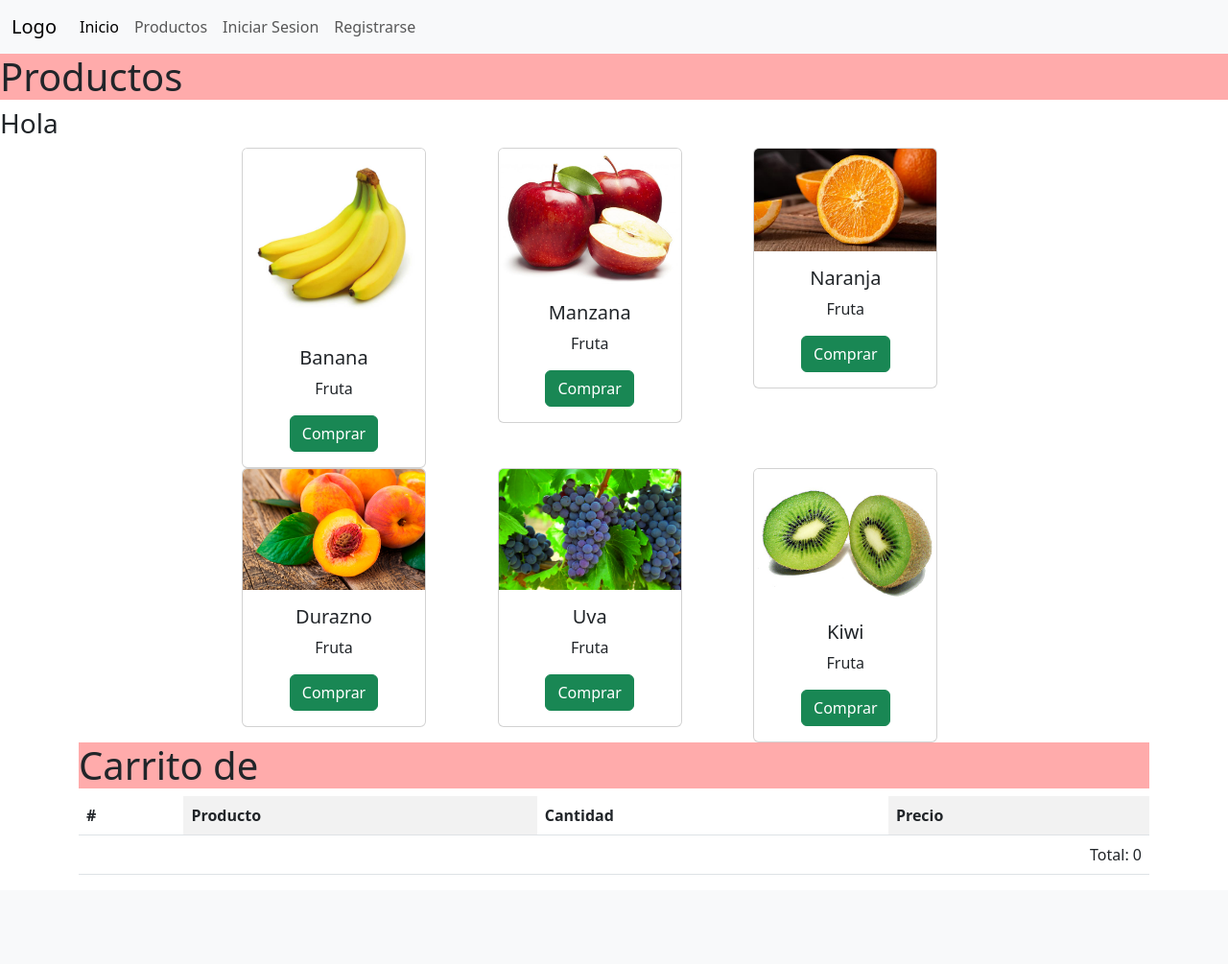
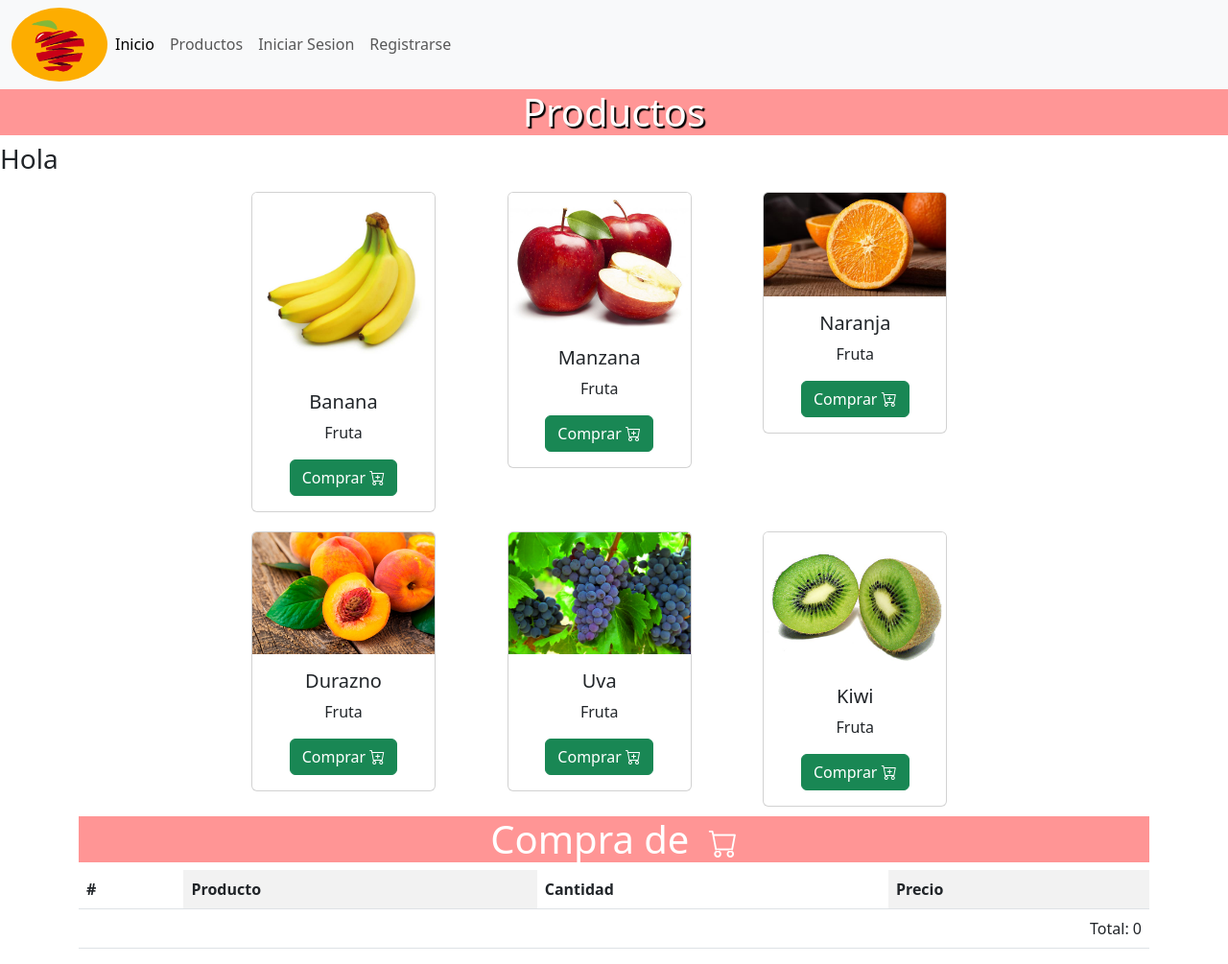
Before and after one commit to Leonel0805/E-commerce, a Django app: page /tienda/ in a window 1280 px wide. Shown: the whole page at 96% size. Before the commit the page ends 912 px from the top, so only its background shows below. Run offline with Django 4.2, Linux system fonts and the light colour scheme; data comes from the database, SQL or seed files in the repository; both versions use the stored data as it was after the commit.

Commit message:
agregando estilos base

```diff
--- a/base/static/css/style.css
+++ b/base/static/css/style.css
@@ -1,7 +1,58 @@
 h1{
-    background-color: rgb(255, 171, 171);
+    background-color: rgb(255, 149, 149);
+    color: white;
+    text-align: center;
 }
 
-.navbar{
-    background-color: red;
+
+
+.inicio{
+    background-color: rgb(255, 150, 150);
 }
+
+.productos{
+    background-color: rgb(255, 150, 150);
+}
+.inicio-sesion{
+    background-color: rgb(255, 150, 150);
+}
+
+.contenedor-sesion{
+    background-color: rgb(149, 212, 255);
+    margin: 0 auto;
+    padding: 30px 20px 15px 5px;
+    max-width: 500px;
+    border: solid rgb(0, 0, 0);
+    border-radius: 20px;
+}
+
+.contenedor-registro{
+    max-width: 800px;
+    margin: 0 auto;
+    background-color: rgb(186, 253, 208);
+    padding: 50px;
+    border: solid rgb(0, 0, 0);
+    border-radius: 20px;
+}
+
+.carrito{
+    text-align: end;
+    /* max-width: 500px; */
+    background-color: rgb(255, 149, 149);
+    font-size: 30px;
+    margin-left: 10px;
+    /* vertical-align: middle; */
+
+}
+
+.card-fruta{
+    margin: 10px;
+}
+
+.logo{
+    max-width: 100px;
+    border-radius: 60%;
+}
+.h1-shadow{
+    text-shadow: 2px 2px 1px black;
+}
--- a/base/templates/base.html
+++ b/base/templates/base.html
@@ -8,7 +8,7 @@
 
     <!-- BOOTSTRAP -->
     <link href="https://cdn.jsdelivr.net/npm/bootstrap@5.3.0/dist/css/bootstrap.min.css" rel="stylesheet" integrity="sha384-9ndCyUaIbzAi2FUVXJi0CjmCapSmO7SnpJef0486qhLnuZ2cdeRhO02iuK6FUUVM" crossorigin="anonymous">
-
+    <link rel="stylesheet" href="https://cdn.jsdelivr.net/npm/bootstrap-icons@1.10.5/font/bootstrap-icons.css">
     <!-- CSS -->
     <link rel="stylesheet" href="{% static 'css/style.css' %}">
 
@@ -19,17 +19,17 @@
 
     <nav class="navbar navbar-expand-lg bg-body-tertiary">
         <div class="container-fluid">
-          <a class="navbar-brand" href="#">Logo</a>
+          <img src="{% static 'imagenes/logo-manzana.png' %}" alt="Logo imagen" class="logo">
           <button class="navbar-toggler" type="button" data-bs-toggle="collapse" data-bs-target="#navbarNav" aria-controls="navbarNav" aria-expanded="false" aria-label="Toggle navigation">
             <span class="navbar-toggler-icon"></span>
           </button>
           <div class="collapse navbar-collapse" id="navbarNav">
             <ul class="navbar-nav">
               <li class="nav-item">
-                <a class="nav-link active" aria-current="page" href="#">Inicio</a>
+                <a class="nav-link active" aria-current="page" href="{% url 'inicio:inicio' %}">Inicio</a>
               </li>
               <li class="nav-item">
-                <a class="nav-link" href="#">Productos</a>
+                <a class="nav-link" href="{% url 'tienda:tienda' %}">Productos</a>
               </li>
               {% if user.is_authenticated %}
                 <li class="nav-item">
--- a/base/templates/home.html
+++ b/base/templates/inicio.html
@@ -3,5 +3,5 @@
 {% block title %} Inicio {% endblock %}
 
 {% block content %}
-    <h1>Inicio</h1>
+    <h1 class="inicio h1-shadow">Inicio</h1>
 {% endblock %}
--- a/base/urls.py
+++ b/base/urls.py
@@ -1,6 +1,8 @@
 from django.urls import path
 from . import views
 
+app_name = 'inicio'
+
 urlpatterns = [
-    path('', views.home, name='home')
+    path('', views.inicio, name='inicio')
 ]
--- a/base/views.py
+++ b/base/views.py
@@ -1,4 +1,5 @@
 from django.shortcuts import render
 
-def home(request):
-    return render(request, 'home.html')
+def inicio(request):
+    if request.method == 'GET':
+        return render(request, 'inicio.html')
--- a/carrito/templates/widget-carrito.html
+++ b/carrito/templates/widget-carrito.html
@@ -1,6 +1,17 @@
+
+<!-- <div class="container">
+    <div class="row">
+        <div class="col-8">
+            <h1>Compra de {{user.username}}</h1>
+        </div>
+        <div class="col-4">
+            <i class="bi bi-cart carrito"></i>
+        </div>
+
+    </div> -->
 
 <div class="container">
-    <h1>Carrito de {{user.username}}</h1>
+     <h1>Compra de {{user.username}}  <i class="bi bi-cart carrito"></i> </h1>
 
     <table class="table table-striped-columns tablaconfig">
         <thead>
@@ -16,7 +27,9 @@
                 <tr>
                     <td>{{forloop.counter}} </td>
                     <td>{{value.nombre}} </td>
+
                     <td>{{value.cantidad}} </td>
+
                     <td>{{value.precio}} </td>
                 </tr>
             {% endfor %}
--- a/core/urls.py
+++ b/core/urls.py
@@ -21,7 +21,7 @@ from django.conf.urls.static import static
 
 urlpatterns = [
     path('admin/', admin.site.urls),
-    path('home/', include('base.urls')),
+    path('base/', include('base.urls')),
    # path('productos/', include('productos.urls')),
     path('carrito/', include('carrito.urls')),
     path('usuarios/', include('usuarios.urls')),
--- a/tienda/templates/tienda.html
+++ b/tienda/templates/tienda.html
@@ -3,7 +3,7 @@
 {% block title %} Tienda {% endblock %}
 
 {% block content %}
-    <h1>Productos</h1>
+    <h1 class="productos h1-shadow">Productos</h1>
 
     <h3>Hola {{user.username}}</h3>
 
@@ -12,12 +12,14 @@
             {% for producto in productos %}
             <div class="col-4">
 
-                <div class="card text-center" style="width: 12rem;">
+                <div class="card text-center card-fruta" style="width: 12rem;">
                     <img src="{{producto.imagen.url}}" class="card-img-top" alt="imagen de producto">
                     <div class="card-body">
                     <h5 class="card-title">{{producto.nombre}}</h5>
                     <p class="card-text">{{producto.categoria}} </p>
-                    <a href="{% url 'tienda:agregar-producto' producto.id %}" class="btn btn-success">Comprar</a>
+                    <a href="{% url 'tienda:agregar-producto' producto.id %}" class="btn btn-success">Comprar
+                        <i class="bi bi-cart-plus"></i>
+                    </a>
                     </div>
                 </div>
 
```
Also changed, not shown: usuarios/templates/inicio_sesion.html (+9 -3 lines), usuarios/templates/registro.html (+12 -9 lines), base/static/imagenes/logo adsdef.png (added), base/static/imagenes/logo-manzana.png (added), db.sqlite3. Lines whose indentation alone changed are shown as unchanged.
